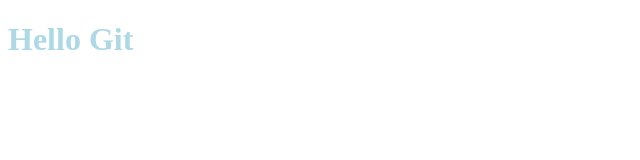
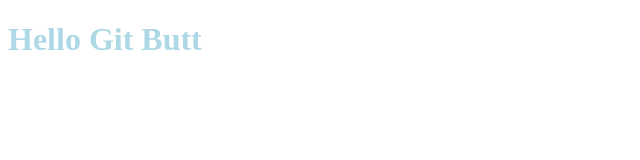
Before and after one commit to ChurchChill/excursion, a plain HTML site: page index.html in a window 1280 px wide. Shown: the whole page, without its empty margins (0-640 px from the left). Drawn offline with Linux system fonts and the light colour scheme.

Commit message:
Finished

```diff
--- a/index.html
+++ b/index.html
@@ -6,6 +6,6 @@
     <title></title>
   </head>
   <body>
-    <h1>Hello Git</h1>
+    <h1>Hello Git Butt</h1>
   </body>
 </html>
```
Also changed, not shown: 1 other file.
